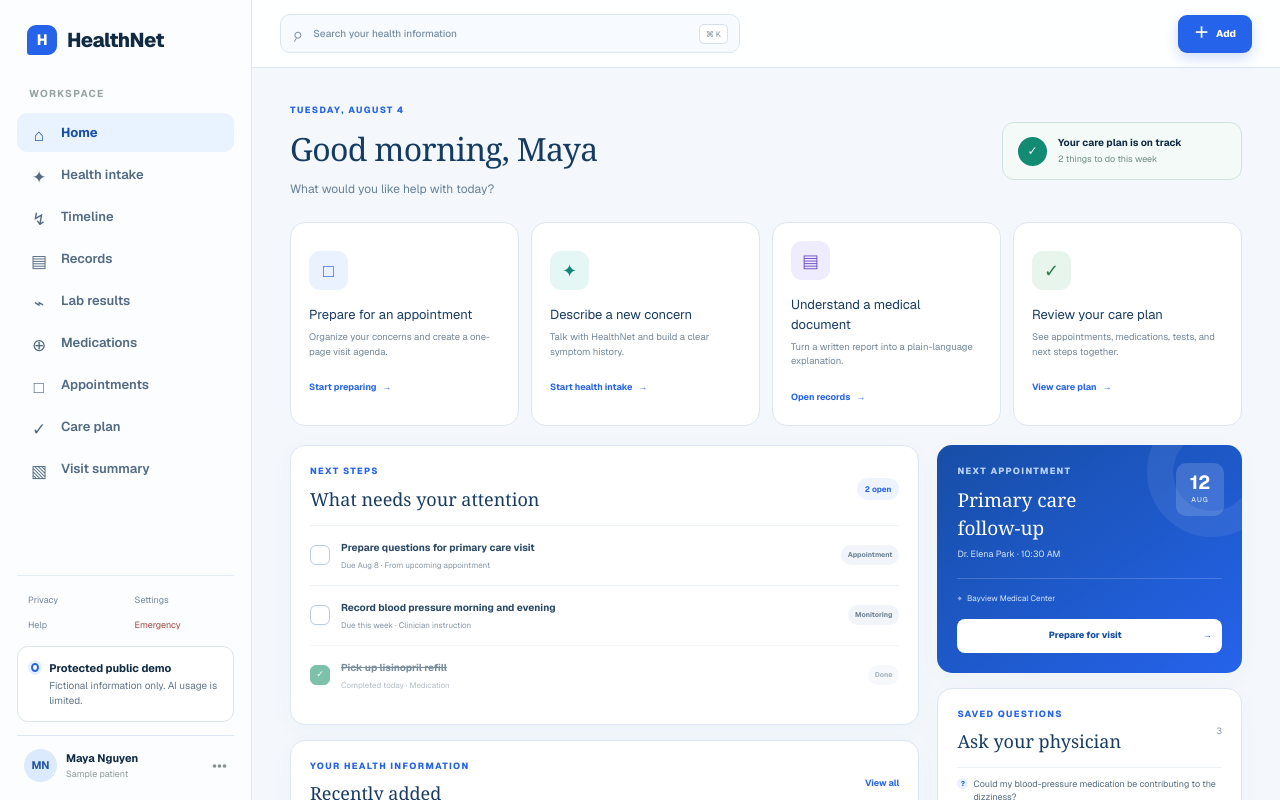
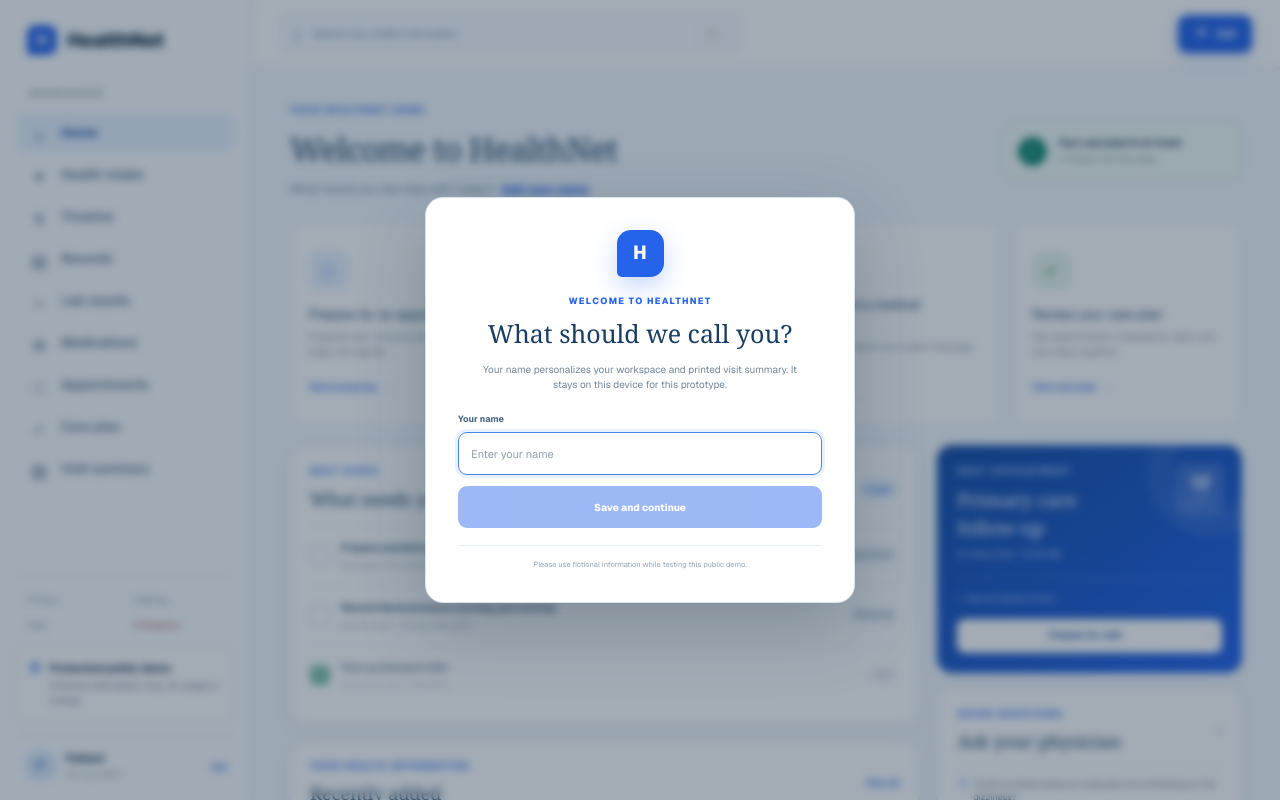
Before and after one commit to RithvikNavad/HealthNet, a Next.js app: page / in a window 1280 px wide. Shown: the top 800 px of the page. Built offline with nearby package versions, Linux system fonts and the light colour scheme.

Commit message:
Let patients personalize their name

```diff
--- a/app/globals.css
+++ b/app/globals.css
@@ -234,3 +234,21 @@ button { color: inherit; }
 @media (max-width: 620px) {
   .welcome-row, .module-heading { align-items: flex-start; flex-direction: column; }.welcome-row h1, .module-heading h1 { font-size: 27px; }.care-status { width: 100%; }.action-grid { grid-template-columns: 1fr; }.action-card { min-height: 0; display: flex; gap: 14px; }.action-card h2 { margin-top: 1px; }.action-card p { min-height: 0; margin-bottom: 8px; }.dashboard-side { display: flex; }.source-pill.record-source { display: none; }.dashboard-disclaimer { align-items: flex-start; flex-wrap: wrap; }.dashboard-disclaimer p { min-width: calc(100% - 30px); }.dashboard-disclaimer button { margin-left: 25px; }.source-legend { flex-wrap: wrap; }.full-timeline-card { padding: 19px 14px; }.full-timeline-list article { grid-template-columns: 90px 20px 1fr; }.full-date { padding-right: 10px; }.module-preview-card > div:last-child { padding: 25px 20px; }.appointment-hero { min-height: 320px; flex-direction: column; align-items: flex-start; }.large-date { width: 88px; height: 96px; flex-basis: 96px; }.large-date strong { font-size: 38px; }.care-summary-grid { grid-template-columns: 1fr 1fr; }.add-modal > div { grid-template-columns: 1fr; }.add-modal > div > button { padding: 7px 9px; }.add-button { width: 39px; padding: 0; font-size: 0; }.add-button span { margin: 0; font-size: 17px; }
 }
+
+/* Patient-controlled profile */
+.profile { width: 100%; border-right: 0; border-bottom: 0; border-left: 0; background: transparent; text-align: left; cursor: pointer; }
+.profile-edit { color: #2563eb !important; font-size: 8px !important; font-weight: 700; }
+.inline-name-button { margin-left: 4px; padding: 0; border: 0; background: transparent; color: #2563eb; font-size: inherit; font-weight: 700; text-decoration: underline; cursor: pointer; }
+.name-backdrop { place-items: center; padding: 20px; }
+.name-modal { width: min(430px, calc(100vw - 30px)); padding: 32px; border: 1px solid #d5e1ee; border-radius: 18px; background: white; text-align: center; box-shadow: 0 25px 70px rgba(15,37,61,.23); }
+.name-mark { width: 47px; height: 47px; margin: 0 auto 18px; display: grid; place-items: center; border-radius: 14px 14px 14px 5px; background: #2563eb; color: white; font-size: 19px; font-weight: 800; box-shadow: 0 9px 24px rgba(37,99,235,.25); }
+.name-modal h2 { margin: 0; color: #183c62; font-family: Georgia, serif; font-size: 25px; font-weight: 500; }
+.name-modal > p:not(.eyebrow) { margin: 9px auto 20px; max-width: 340px; color: #71869a; font-size: 10px; line-height: 1.55; }
+.name-modal form { text-align: left; }
+.name-modal label { display: block; margin-bottom: 6px; color: #46647f; font-size: 9px; font-weight: 700; }
+.name-modal input { width: 100%; height: 43px; padding: 0 12px; border: 1px solid #cbd9e8; border-radius: 9px; outline: 0; color: #234460; font-size: 11px; }
+.name-modal input:focus { border-color: #4b83e6; box-shadow: 0 0 0 3px #e9f1ff; }
+.name-modal form button { width: 100%; height: 42px; margin-top: 11px; border: 0; border-radius: 9px; background: #2563eb; color: white; font-size: 10px; font-weight: 750; cursor: pointer; }
+.name-modal form button:disabled { opacity: .45; cursor: not-allowed; }
+.name-cancel { margin-top: 10px; border: 0; background: transparent; color: #6f8498; font-size: 9px; cursor: pointer; }
+.name-modal small { display: block; margin-top: 17px; padding-top: 13px; border-top: 1px solid #e8eef5; color: #95a3b1; font-size: 7.5px; }
--- a/app/page.tsx
+++ b/app/page.tsx
@@ -1,6 +1,6 @@
 "use client";
 
-import { FormEvent, useMemo, useState } from "react";
+import { FormEvent, useEffect, useMemo, useState } from "react";
 import { emptyPatientCase, type IntakeApiResult, type PatientCase } from "./intake-types";
 
 type View = "home" | "intake" | "timeline" | "records" | "labs" | "medications" | "appointments" | "care-plan" | "review" | "summary";
@@ -8,6 +8,7 @@ type TimelineEvent = PatientCase["timeline"][number] & { id: string };
 type Message = { role: "assistant" | "patient"; text: string };
 
 const VISITOR_ID_KEY = "healthnet-public-demo-visitor";
+const PATIENT_NAME_KEY = "healthnet-patient-name";
 
 function storedVisitorId() {
   try {
@@ -25,8 +26,9 @@ const starterMessages: Message[] = [
   { role: "assistant", text: "Hi! I’ll help organize your symptoms before your appointment. Start wherever feels natural—what has been bothering you?" },
 ];
 
-const demoMessages: Message[] = [
-  { role: "assistant", text: "Hi Maya. I’ll help organize what’s been happening before your appointment. What has been bothering you?" },
+function demoMessagesFor(name: string): Message[] {
+  return [
+  { role: "assistant", text: `Hi ${name}. I’ll help organize what’s been happening before your appointment. What has been bothering you?` },
   { role: "patient", text: "I’ve been getting dizzy spells for about three weeks, mostly when I stand up." },
   { role: "assistant", text: "Do you remember what was happening around the time the dizziness began?" },
   { role: "patient", text: "My doctor started lisinopril for high blood pressure a few days before it began." },
@@ -35,11 +37,12 @@ const demoMessages: Message[] = [
   { role: "assistant", text: "Have you had chest pain, weakness on one side, or changes in your vision?" },
   { role: "patient", text: "No chest pain or weakness. My vision gets a little dim during the spell, then returns to normal." },
   { role: "assistant", text: "Thanks—that helps clarify the pattern. What would you most like your doctor to help you understand or decide?" },
-];
+  ];
+}
 
 const demoPatientCase: PatientCase = {
   primaryConcern: "Recurring dizziness when standing, beginning shortly after starting lisinopril.",
-  historyNarrative: "Maya reports brief episodes of dizziness, primarily after standing. Episodes last approximately 20–30 seconds and include temporary dimming of vision. She has not fainted. Symptoms began a few days after starting lisinopril for high blood pressure.",
+  historyNarrative: "The patient reports brief episodes of dizziness, primarily after standing. Episodes last approximately 20–30 seconds and include temporary dimming of vision. They have not fainted. Symptoms began a few days after starting lisinopril for high blood pressure.",
   symptomsPresent: ["Dizziness after standing", "Temporary dimming of vision"],
   symptomsDenied: ["Fainting", "Chest pain", "One-sided weakness"],
   relevantHistory: ["High blood pressure"],
@@ -82,6 +85,14 @@ export default function Home() {
   const [visitId, setVisitId] = useState<string | null>(null);
   const [searchOpen, setSearchOpen] = useState(false);
   const [addOpen, setAddOpen] = useState(false);
+  const [patientName, setPatientName] = useState("");
+  const [nameOpen, setNameOpen] = useState(false);
+
+  useEffect(() => {
+    const savedName = window.localStorage.getItem(PATIENT_NAME_KEY)?.trim() || "";
+    setPatientName(savedName);
+    if (!savedName) setNameOpen(true);
+  }, []);
 
   const patientAnswers = messages.filter((message) => message.role === "patient");
   const progress = intakeComplete ? 100 : patientCase.progress;
@@ -133,7 +144,7 @@ export default function Home() {
   }
 
   function loadDemo() {
-    setMessages(demoMessages);
+    setMessages(demoMessagesFor(patientName || "there"));
     setPatientCase(demoPatientCase);
     setTimeline(timelineFrom(demoPatientCase));
     setDemoLoaded(true);
@@ -143,6 +154,17 @@ export default function Home() {
     setConversationId(null);
     setVisitId(null);
   }
+
+  function savePatientName(name: string) {
+    const cleaned = name.trim().replace(/\s+/g, " ").slice(0, 60);
+    if (!cleaned) return;
+    window.localStorage.setItem(PATIENT_NAME_KEY, cleaned);
+    setPatientName(cleaned);
+    setNameOpen(false);
+  }
+
+  const displayName = patientName || "Patient";
+  const patientInitials = displayName.split(/\s+/).slice(0, 2).map((part) => part[0]?.toUpperCase()).join("") || "P";
 
   function startOver() {
     setMessages(starterMessages);
@@ -190,7 +212,7 @@ export default function Home() {
         </nav>
         <div className="sidebar-links"><button>Privacy</button><button>Settings</button><button>Help</button><button className="emergency-link">Emergency</button></div>
         <div className="privacy-note"><span className="privacy-dot" /><div><strong>Protected public demo</strong><p>Fictional information only. AI usage is limited.</p></div></div>
-        <div className="profile"><div className="avatar">MN</div><div><strong>Maya Nguyen</strong><span>Sample patient</span></div><button aria-label="Profile menu">•••</button></div>
+        <button className="profile" onClick={() => setNameOpen(true)} aria-label="Edit patient name"><div className="avatar">{patientInitials}</div><div><strong>{displayName}</strong><span>{patientName ? "Patient profile" : "Set up profile"}</span></div><span className="profile-edit">Edit</span></button>
       </aside>
 
       <section className="workspace">
@@ -200,7 +222,7 @@ export default function Home() {
           <button className="add-button" onClick={() => setAddOpen(true)}><span>＋</span> Add</button>
         </header>
 
-        {view === "home" && <Dashboard onNavigate={setView} onAdd={() => setAddOpen(true)} onLoadDemo={loadDemo} timelineCount={timeline.length} />}
+        {view === "home" && <Dashboard patientName={displayName} hasName={Boolean(patientName)} onEditName={() => setNameOpen(true)} onNavigate={setView} onAdd={() => setAddOpen(true)} onLoadDemo={loadDemo} />}
         {view === "intake" && <div className="intake-page">
           <div className="page-intro no-print"><div><p className="eyebrow">PREPARE FOR YOUR VISIT</p><h1>Tell us what’s been happening</h1><p>Share your story naturally. AI asks focused follow-up questions and organizes the details for you.</p></div><button className="demo-button" onClick={loadDemo}>Load example patient</button></div>
           <div className="intake-grid">
@@ -228,7 +250,7 @@ export default function Home() {
         </div>}
 
         {view === "review" && <ReviewView concern={summaryConcern} timeline={timeline} patientCase={patientCase} onBack={() => setView("intake")} onContinue={() => setView("summary")} />}
-        {view === "summary" && <SummaryView concern={summaryConcern} timeline={timeline} patientCase={patientCase} onBack={() => setView("review")} />}
+        {view === "summary" && <SummaryView patientName={displayName} concern={summaryConcern} timeline={timeline} patientCase={patientCase} onBack={() => setView("review")} />}
         {view === "timeline" && <TimelineWorkspace timeline={timeline} editingId={editingId} setEditingId={setEditingId} updateTimeline={updateTimeline} onIntake={() => setView("intake")} />}
         {view === "records" && <ModulePreview kind="records" onAdd={() => setAddOpen(true)} />}
         {view === "labs" && <ModulePreview kind="labs" onAdd={() => setAddOpen(true)} />}
@@ -245,6 +267,7 @@ export default function Home() {
       </nav>
       {searchOpen && <SearchModal onClose={() => setSearchOpen(false)} onNavigate={(next) => { setView(next); setSearchOpen(false); }} />}
       {addOpen && <AddModal onClose={() => setAddOpen(false)} onNavigate={(next) => { setView(next); setAddOpen(false); }} />}
+      {nameOpen && <NameModal currentName={patientName} canClose={Boolean(patientName)} onClose={() => setNameOpen(false)} onSave={savePatientName} />}
     </main>
   );
 }
@@ -254,9 +277,9 @@ function NavButton({ icon, label, target, current, onSelect }: { icon: string; l
   return <button className={active ? "active" : ""} onClick={() => onSelect(target)}><span className="nav-icon">{icon}</span>{label}</button>;
 }
 
-function Dashboard({ onNavigate, onAdd, onLoadDemo, timelineCount }: { onNavigate: (view: View) => void; onAdd: () => void; onLoadDemo: () => void; timelineCount: number }) {
+function Dashboard({ patientName, hasName, onEditName, onNavigate, onAdd, onLoadDemo }: { patientName: string; hasName: boolean; onEditName: () => void; onNavigate: (view: View) => void; onAdd: () => void; onLoadDemo: () => void }) {
   return <div className="dashboard-page">
-    <section className="welcome-row"><div><p className="eyebrow">TUESDAY, AUGUST 4</p><h1>Good morning, Maya</h1><p>What would you like help with today?</p></div><div className="care-status"><span>✓</span><div><strong>Your care plan is on track</strong><p>2 things to do this week</p></div></div></section>
+    <section className="welcome-row"><div><p className="eyebrow">YOUR HEALTHNET HOME</p><h1>{hasName ? `Good morning, ${patientName}` : "Welcome to HealthNet"}</h1><p>What would you like help with today? {!hasName && <button className="inline-name-button" onClick={onEditName}>Add your name</button>}</p></div><div className="care-status"><span>✓</span><div><strong>Your care plan is on track</strong><p>2 things to do this week</p></div></div></section>
     <section className="action-grid" aria-label="Quick actions">
       <ActionCard icon="□" tone="blue" title="Prepare for an appointment" text="Organize your concerns and create a one-page visit agenda." action="Start preparing" onClick={() => onNavigate("appointments")} />
       <ActionCard icon="✦" tone="teal" title="Describe a new concern" text="Talk with HealthNet and build a clear symptom history." action="Start health intake" onClick={() => onNavigate("intake")} />
@@ -278,7 +301,7 @@ function Dashboard({ onNavigate, onAdd, onLoadDemo, timelineCount }: { onNavigat
       <aside className="dashboard-side">
         <section className="next-visit-card"><div className="visit-date"><strong>12</strong><span>AUG</span></div><p className="eyebrow">NEXT APPOINTMENT</p><h2>Primary care follow-up</h2><p>Dr. Elena Park · 10:30 AM</p><div className="visit-detail"><span>⌖</span>Bayview Medical Center</div><button onClick={() => onNavigate("appointments")}>Prepare for visit <span>→</span></button></section>
         <section className="dashboard-card questions-card"><div className="card-title"><div><p className="eyebrow">SAVED QUESTIONS</p><h2>Ask your physician</h2></div><span>3</span></div><p>Could my blood-pressure medication be contributing to the dizziness?</p><p>Should I track readings while sitting and standing?</p><button onClick={() => onNavigate("appointments")}>View all questions</button></section>
-        <section className="workspace-tip"><span>✦</span><div><strong>Explore the connected demo</strong><p>Load Maya’s sample history to see how intake information becomes a timeline and visit summary.</p><button onClick={() => { onLoadDemo(); onNavigate("intake"); }}>Load example patient</button></div></section>
+        <section className="workspace-tip"><span>✦</span><div><strong>Explore the connected demo</strong><p>Load a fictional sample history to see how intake information becomes a timeline and visit summary.</p><button onClick={() => { onLoadDemo(); onNavigate("intake"); }}>Load example history</button></div></section>
       </aside>
     </div>
     <div className="dashboard-disclaimer"><span>ⓘ</span><p><strong>HealthNet helps you organize health information.</strong> It does not diagnose conditions or replace professional medical care.</p><button onClick={onAdd}>＋ Add health information</button></div>
@@ -328,6 +351,15 @@ function AddModal({ onClose, onNavigate }: { onClose: () => void; onNavigate: (v
   return <div className="modal-backdrop" onMouseDown={onClose}><section className="add-modal" onMouseDown={(event) => event.stopPropagation()} role="dialog" aria-modal="true" aria-label="Add health information"><header><div><p className="eyebrow">ADD TO HEALTHNET</p><h2>What would you like to add?</h2></div><button onClick={onClose}>×</button></header><div>{options.map((option) => <button key={option.title} onClick={() => onNavigate(option.view)}><span>{option.icon}</span><div><strong>{option.title}</strong><small>{option.text}</small></div><b>›</b></button>)}</div><p>Use fictional information only in this public prototype.</p></section></div>;
 }
 
+function NameModal({ currentName, canClose, onClose, onSave }: { currentName: string; canClose: boolean; onClose: () => void; onSave: (name: string) => void }) {
+  const [name, setName] = useState(currentName);
+  function submit(event: FormEvent) {
+    event.preventDefault();
+    onSave(name);
+  }
+  return <div className="modal-backdrop name-backdrop" onMouseDown={() => canClose && onClose()}><section className="name-modal" onMouseDown={(event) => event.stopPropagation()} role="dialog" aria-modal="true" aria-labelledby="name-title"><div className="name-mark">H</div><p className="eyebrow">WELCOME TO HEALTHNET</p><h2 id="name-title">What should we call you?</h2><p>Your name personalizes your workspace and printed visit summary. It stays on this device for this prototype.</p><form onSubmit={submit}><label htmlFor="patient-name">Your name</label><input id="patient-name" autoFocus autoComplete="name" maxLength={60} value={name} onChange={(event) => setName(event.target.value)} placeholder="Enter your name" /><button type="submit" disabled={!name.trim()}>Save and continue</button></form>{canClose && <button className="name-cancel" onClick={onClose}>Cancel</button>}<small>Please use fictional information while testing this public demo.</small></section></div>;
+}
+
 function ReviewView({ concern, timeline, patientCase, onBack, onContinue }: { concern: string; timeline: TimelineEvent[]; patientCase: PatientCase; onBack: () => void; onContinue: () => void }) {
   const details = [...patientCase.symptomsPresent, ...patientCase.relevantHistory, ...patientCase.medications];
   return <div className="review-page">
@@ -341,13 +373,13 @@ function ReviewView({ concern, timeline, patientCase, onBack, onContinue }: { co
   </div>;
 }
 
-function SummaryView({ concern, timeline, patientCase, onBack }: { concern: string; timeline: TimelineEvent[]; patientCase: PatientCase; onBack: () => void }) {
+function SummaryView({ patientName, concern, timeline, patientCase, onBack }: { patientName: string; concern: string; timeline: TimelineEvent[]; patientCase: PatientCase; onBack: () => void }) {
   const prepared = new Intl.DateTimeFormat("en-US", { month: "long", day: "numeric", year: "numeric" }).format(new Date());
   return <div className="summary-page">
     <div className="summary-toolbar no-print"><div><p className="eyebrow">VISIT SUMMARY</p><h1>Ready for your appointment</h1><p>Print this summary or save it as a PDF to share with your physician.</p></div><div><button className="secondary-button" onClick={onBack}>Edit information</button><button className="primary-button" onClick={() => window.print()}>Print summary</button></div></div>
     <article className="clinical-summary">
       <header className="document-header"><div><span className="document-logo">H</span><div><strong>HealthNet</strong><p>Pre-Visit Patient Summary</p></div></div><div className="document-meta"><span>Prepared</span><strong>{prepared}</strong></div></header>
-      <div className="patient-strip"><div><span>PATIENT</span><strong>Sample patient</strong></div><div><span>VISIT TYPE</span><strong>Primary care</strong></div><div><span>INFORMATION SOURCE</span><strong>Patient-reported</strong></div></div>
+      <div className="patient-strip"><div><span>PATIENT</span><strong>{patientName}</strong></div><div><span>VISIT TYPE</span><strong>Primary care</strong></div><div><span>INFORMATION SOURCE</span><strong>Patient-reported</strong></div></div>
       <section className="document-section priority"><p className="section-kicker">PRIMARY CONCERN</p><h2>{concern}</h2></section>
       <div className="document-columns"><div>
         <section className="document-section"><p className="section-kicker">HISTORY OF PRESENT ILLNESS</p><p>{patientCase.historyNarrative || "History has not been fully collected yet."}</p></section>
```
